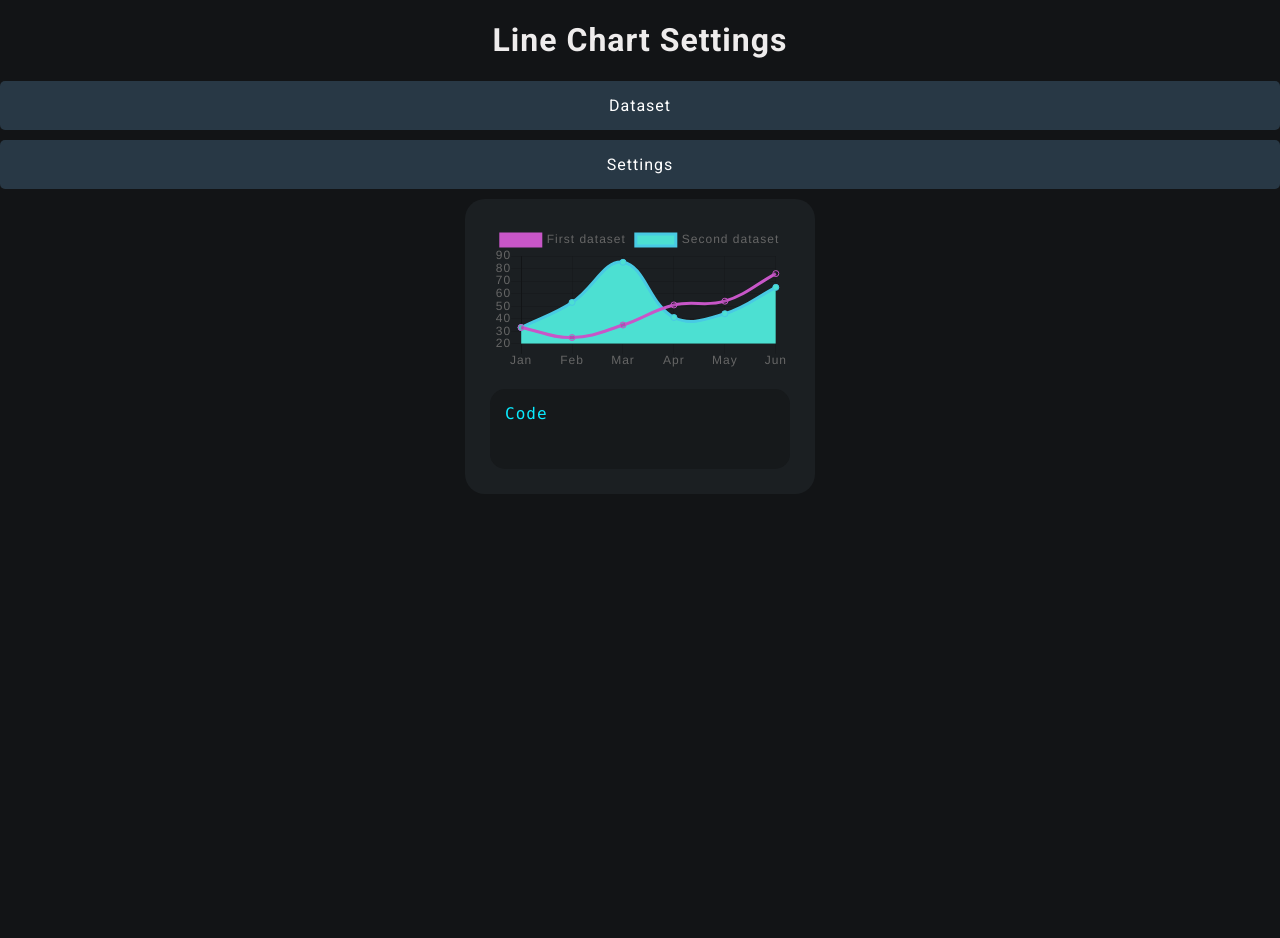
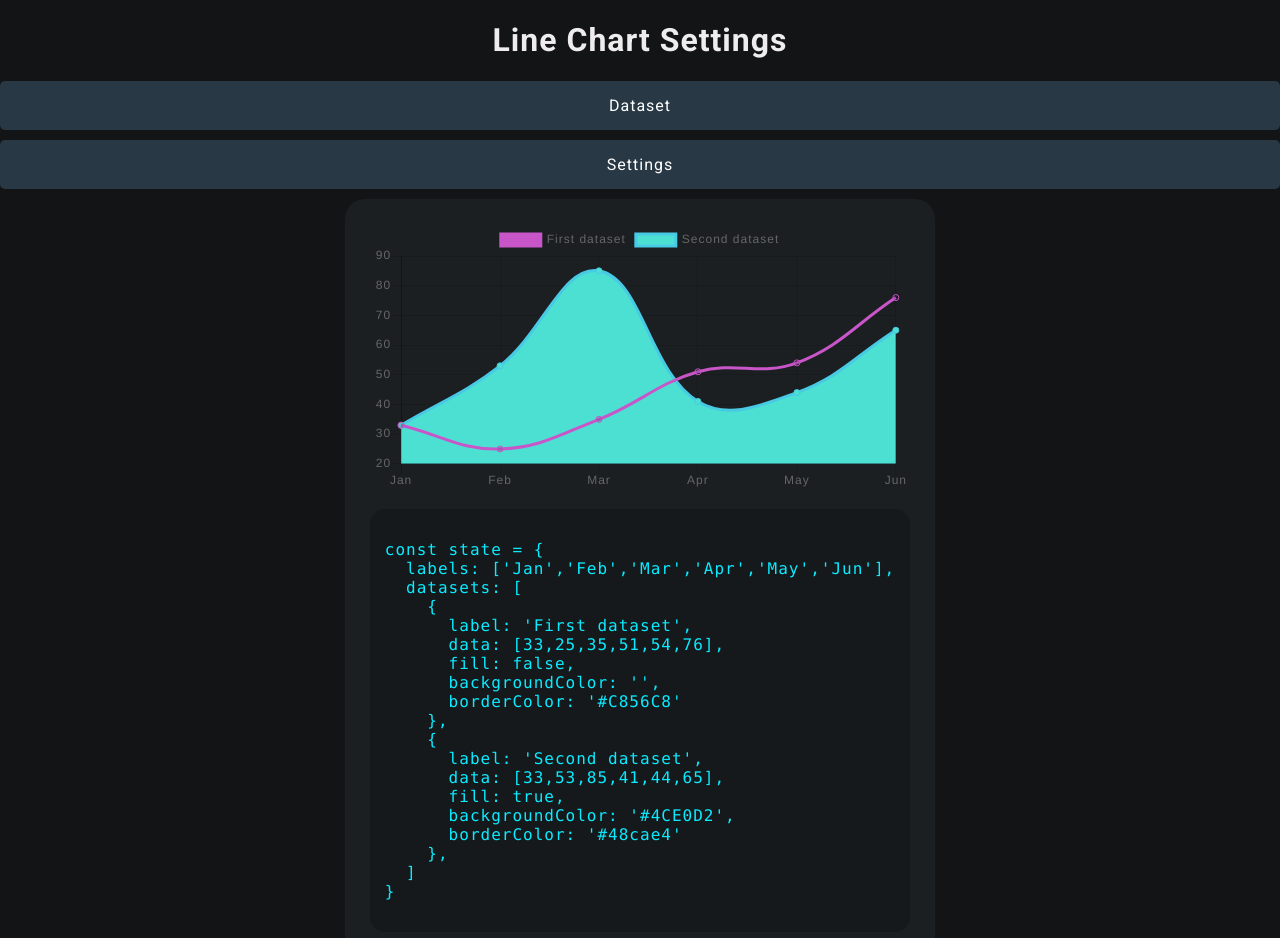
Before and after one commit to cristianscode/rechart-maker, a React (Create React App) app: page /line in a window 1280 px wide. Shown: the top 938 px of the page. Before the commit the page ends 800 px from the top, so only its background shows below. Built offline with nearby package versions, Linux system fonts and the light colour scheme.

Commit message:
Display Line Chart code in code section

```diff
--- a/src/_components/chart-types/line-chart.js
+++ b/src/_components/chart-types/line-chart.js
@@ -1,18 +1,48 @@
 import React from "react"
 import { Line } from "react-chartjs-2"
-import LineSettings from "../chart-settings/line-settings"
+
+function SettingsToString(props) {
+    return (
+        <p>
+            {"const state = {"}<br />
+    &emsp;&emsp;{"labels: [" + props.state.labels.map(item => { return "'" + item + "'"; }) + "],"}<br />
+    &emsp;&emsp;{"datasets: ["} <br />
+            {
+                props.state.datasets.map(i => {
+                    return (
+                        <div>
+                            &emsp;&emsp;&emsp;&emsp;{"{"} <br />
+                            &emsp;&emsp;&emsp;&emsp;&emsp;&emsp;{"label: '" + i.label + "'"}, <br />
+                            &emsp;&emsp;&emsp;&emsp;&emsp;&emsp;{"data: [" + i.data.map(item => { return item; }) + "]"}, <br />
+                            &emsp;&emsp;&emsp;&emsp;&emsp;&emsp;{"fill: " + i.fill}, <br />
+                            &emsp;&emsp;&emsp;&emsp;&emsp;&emsp;{"backgroundColor: '" + i.backgroundColor + "'"}, <br />
+                            &emsp;&emsp;&emsp;&emsp;&emsp;&emsp;{"borderColor: '" + i.borderColor + "'"} <br />
+                            &emsp;&emsp;&emsp;&emsp;{"},"} <br />
+                        </div>
+
+                    )
+                })
+            }
+    &emsp;&emsp;{"]"}<br />
+            {"}"}
+        </p>
+    )
+}
+
 function LineChart(props) {
-  console.log(props.state)
+    console.log(props.state)
     const state = {
         labels: props.state.labels,
         datasets: props.state.datasets
-      };
+    };
     return (
         <div className="chart-container">
             <div className="line-container">
                 <div className="center"><Line data={state} /></div>
                 <div className="code-container">
-                    <code>Code</code>
+                    <code>
+                        <SettingsToString state={state} />
+                    </code>
                 </div>
             </div>
         </div>
```
